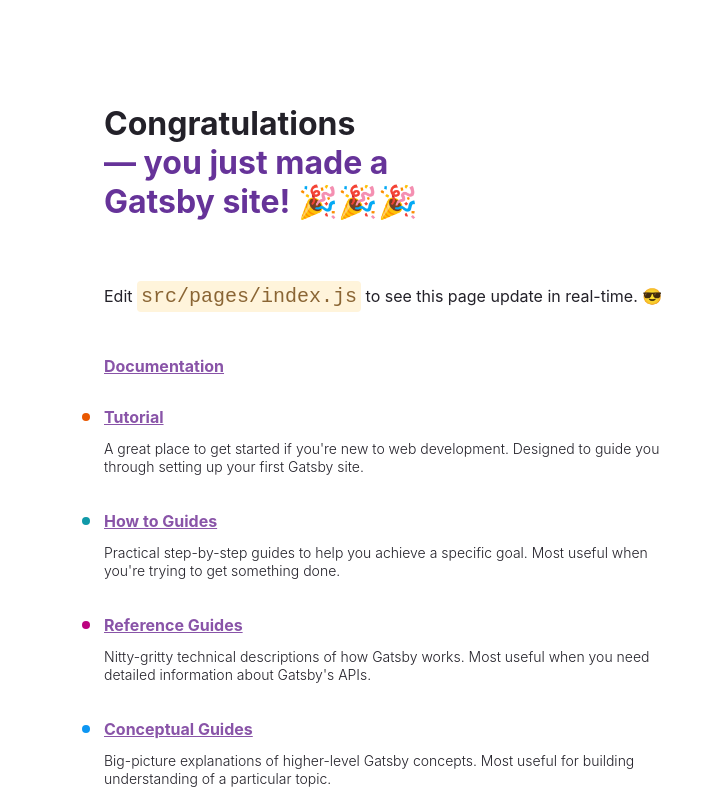
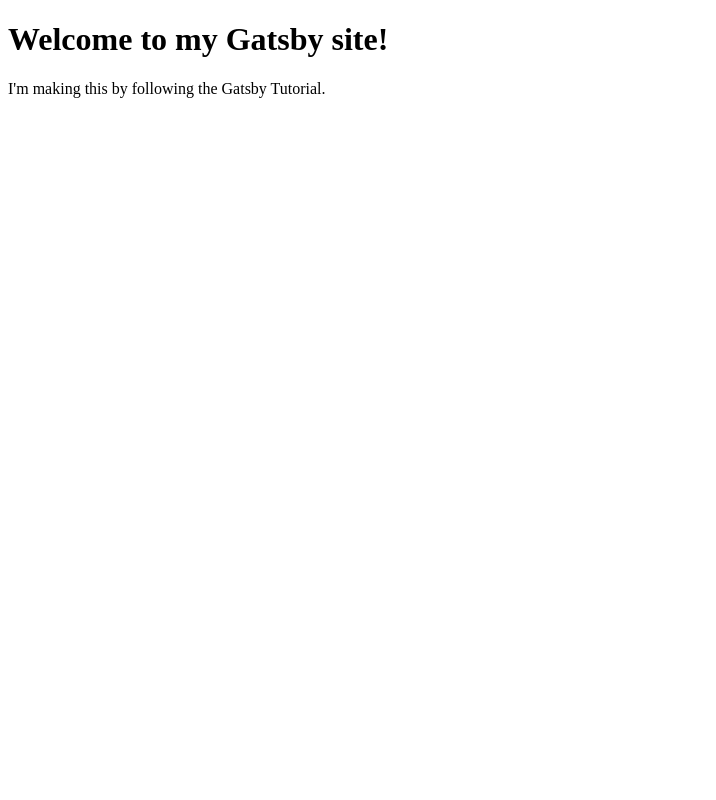
Before and after one commit to thateflondon/hello-gatsby, a Gatsby site: page / in a window 1280 px wide. Shown: the top 800 px of the page, without its empty margins (0-716 px from the left). Built offline with nearby package versions, Linux system fonts and the light colour scheme; Gatsby itself is replaced by a stand-in of ours.

Commit message:
Initial commit

```diff
--- a/src/pages/index.js
+++ b/src/pages/index.js
@@ -1,52 +1,52 @@
-import * as React from "react"
+import * as React from "react";
 
 // styles
 const pageStyles = {
   color: "#232129",
   padding: 96,
   fontFamily: "-apple-system, Roboto, sans-serif, serif",
-}
+};
 const headingStyles = {
   marginTop: 0,
   marginBottom: 64,
   maxWidth: 320,
-}
+};
 const headingAccentStyles = {
   color: "#663399",
-}
+};
 const paragraphStyles = {
   marginBottom: 48,
-}
+};
 const codeStyles = {
   color: "#8A6534",
   padding: 4,
   backgroundColor: "#FFF4DB",
   fontSize: "1.25rem",
   borderRadius: 4,
-}
+};
 const listStyles = {
   marginBottom: 96,
   paddingLeft: 0,
-}
+};
 const listItemStyles = {
   fontWeight: 300,
   fontSize: 24,
   maxWidth: 560,
   marginBottom: 30,
-}
+};
 
 const linkStyle = {
   color: "#8954A8",
   fontWeight: "bold",
   fontSize: 16,
   verticalAlign: "5%",
-}
+};
 
 const docLinkStyle = {
   ...linkStyle,
   listStyleType: "none",
   marginBottom: 24,
-}
+};
 
 const descriptionStyle = {
   color: "#232129",
@@ -54,13 +54,13 @@
   marginTop: 10,
   marginBottom: 0,
   lineHeight: 1.25,
-}
+};
 
 const docLink = {
   text: "Documentation",
   url: "https://www.gatsbyjs.com/docs/",
   color: "#8954A8",
-}
+};
 
 const badgeStyle = {
   color: "#fff",
@@ -76,7 +76,7 @@
   top: -2,
   marginLeft: 10,
   lineHeight: 1,
-}
+};
 
 // data
 const links = [
@@ -123,10 +123,10 @@
       "Now you’re ready to show the world! Give your Gatsby site superpowers: Build and host on Gatsby Cloud. Get started for free!",
     color: "#663399",
   },
-]
+];
 
 // markup
-const IndexPage = () => {
+/*const IndexPage = () => {
   return (
     <main style={pageStyles}>
       <title>Home Page</title>
@@ -179,6 +179,16 @@
       />
     </main>
   )
-}
+}*/
 
-export default IndexPage
+const IndexPage = () => {
+  return (
+    <main>
+      <title>Home Page</title>
+      <h1>Welcome to my Gatsby site!</h1>
+      <p>I'm making this by following the Gatsby Tutorial.</p>
+    </main>
+  );
+};
+
+export default IndexPage;
```
